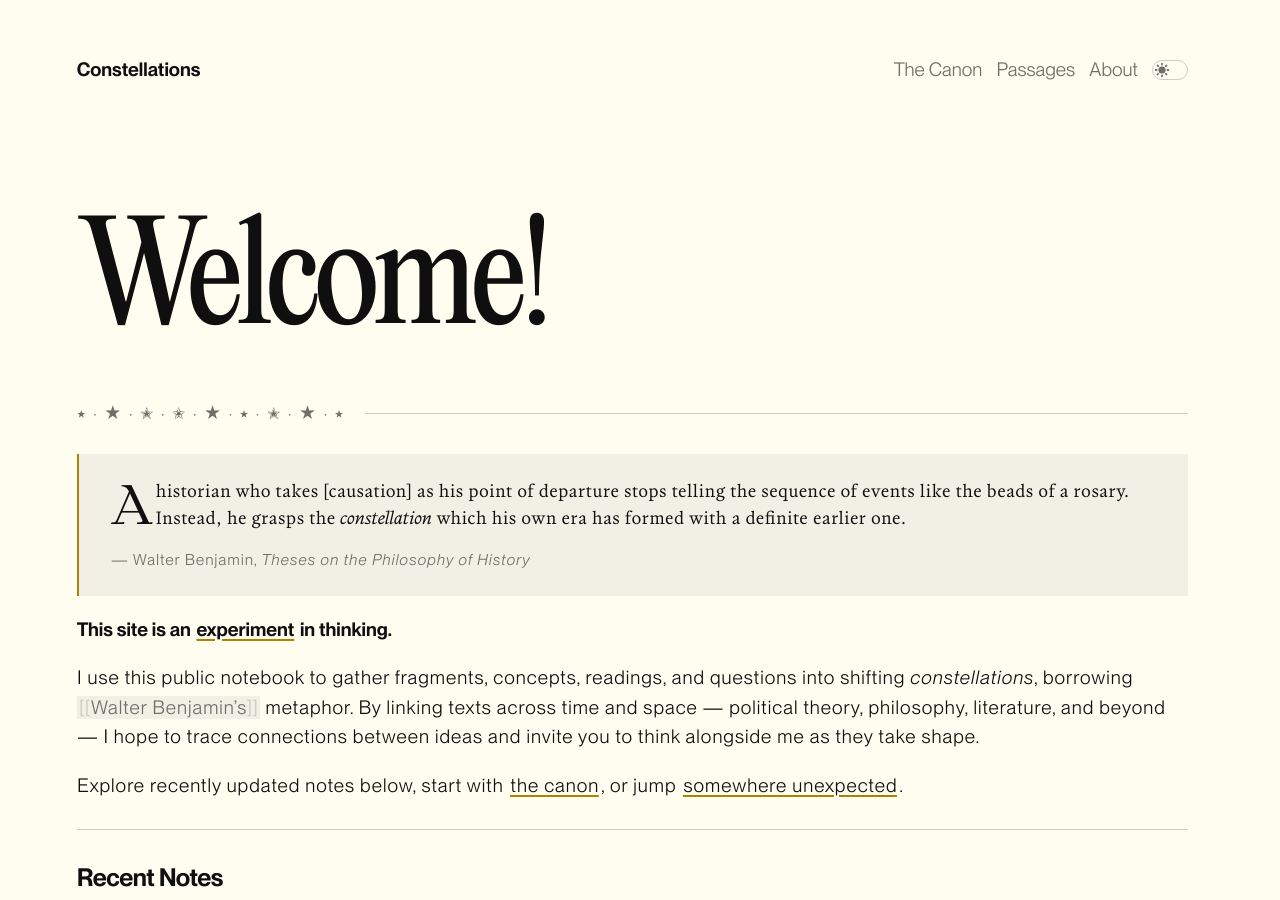
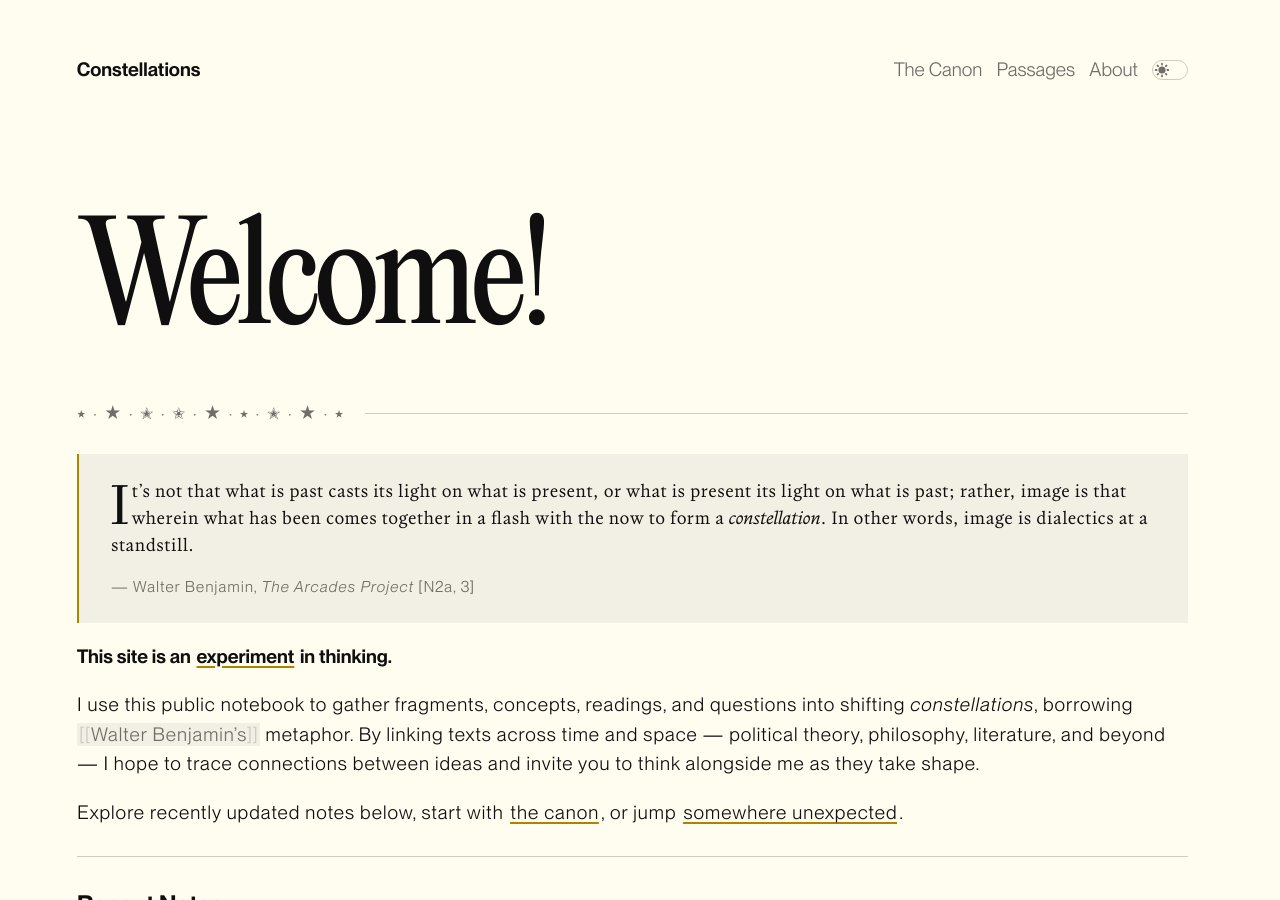
Before and after one commit to andyzwang/notes, a Jekyll site: the page built from _pages/index.md, in a window 1280 px wide and 900 px high. Built offline with Jekyll 4.4.1, drawn with Linux system fonts in a browser that asks for light colours.

Commit message:
Change home quote

```diff
--- a/_pages/index.md
+++ b/_pages/index.md
@@ -12,11 +12,9 @@ permalink: /
   <hr class="note-splash-rule">
 </div>
 
-> A historian who takes \[causation\] as his point of departure stops telling
-> the sequence of events like the beads of a rosary. Instead, he grasps the
-> *constellation* which his own era has formed with a definite earlier one.
+> It's not that what is past casts its light on what is present, or what is present its light on what is past; rather, image is that wherein what has been comes together in a flash with the now to form a _constellation_. In other words, image is dialectics at a standstill.
 >
-> <cite>Walter Benjamin, *Theses on the Philosophy of History*</cite>
+> <cite>Walter Benjamin, *The Arcades Project* [N2a, 3]</cite>
 {: .main-quote}
 
 **This site is an [[about|experiment]] in thinking.**
```
